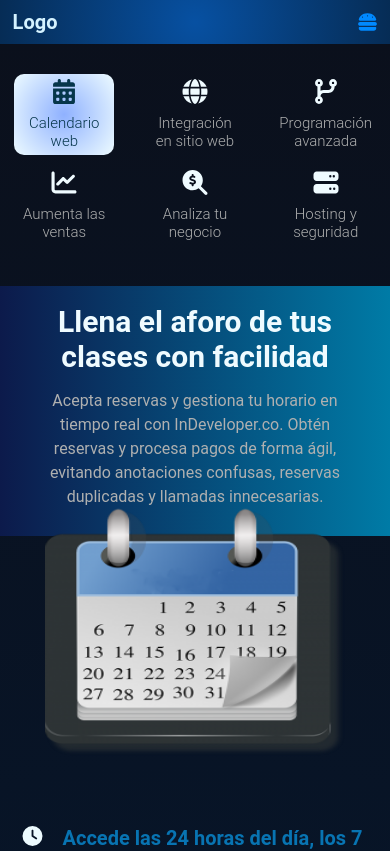
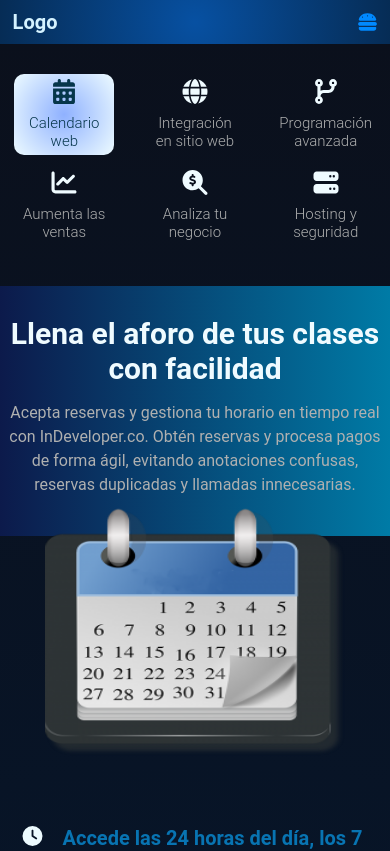
Before and after one commit to elkin123cmas/okdjfue254dyrhjk.netlify.app, a Next.js app: page /functionality in a window 390 px wide. Shown: the top 851 px of the page. Built offline with nearby package versions, Linux system fonts and the light colour scheme.

Commit message:
fix: vh viws responsive

```diff
--- a/app/components/header.tsx
+++ b/app/components/header.tsx
@@ -70,7 +70,7 @@ const Header: FC = () => {
 
         <div
           className={styles.containAddMenuinternNone}
-          style={{ height: isVisible ? "32vh" : "0" }}
+          style={{ height: isVisible ? "25 vh" : "0" }}
         >
           <div className={styles.containMenu}>
             <Link
--- a/app/styles/functionality/functionality.module.css
+++ b/app/styles/functionality/functionality.module.css
@@ -194,7 +194,13 @@
         width: 3rem;
         height: 2.5rem;
       }
-
+      .containInfoIntern {
+        width: 98%;
+        height: auto;
+        margin: auto;
+        padding-bottom: 1rem;
+        /* background-color: tomato; */
+      }
       /* *************CHANGE DESCRIPTIONS CLICK************** */
       .containInfoIconsClick {
         margin-top: 4rem;
```
